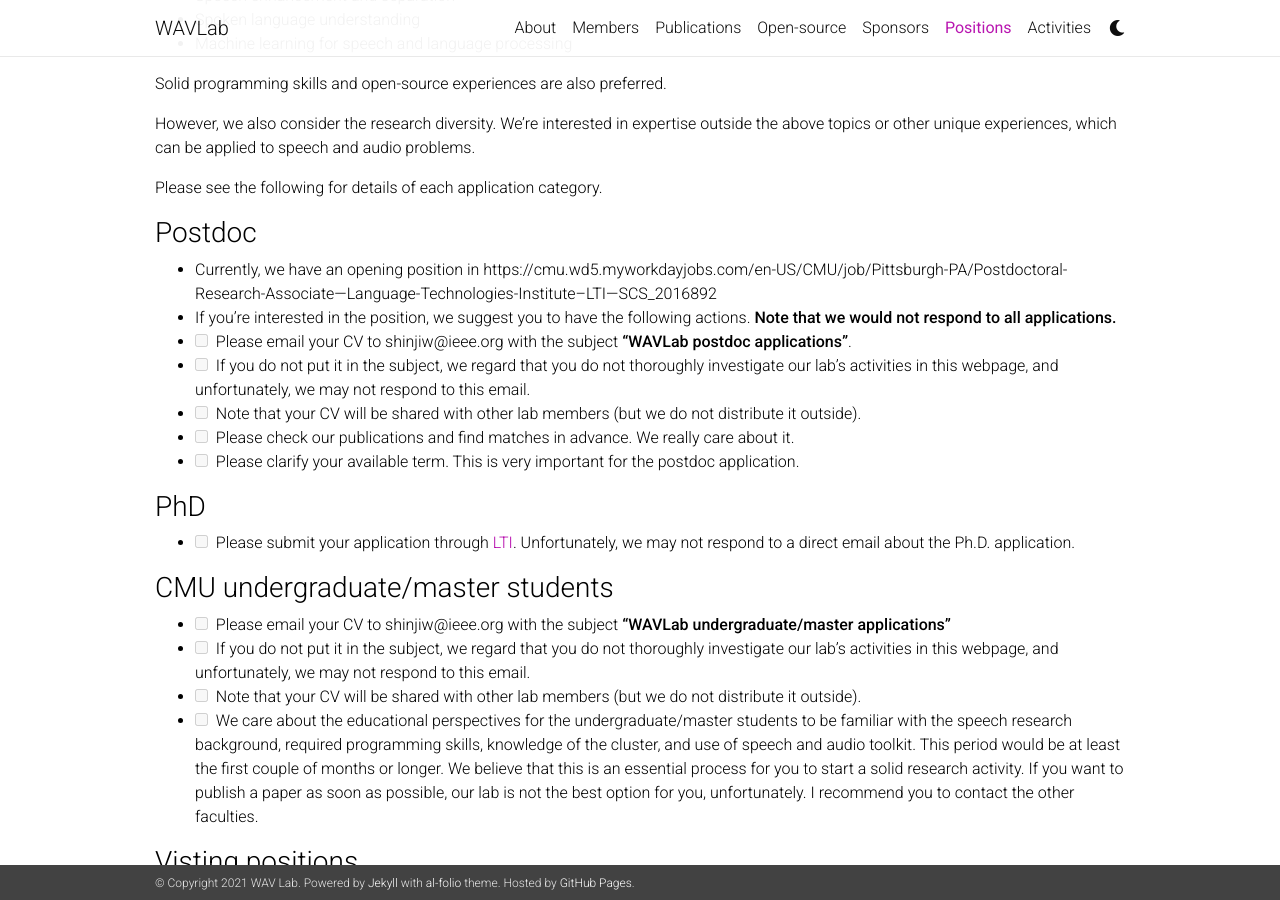
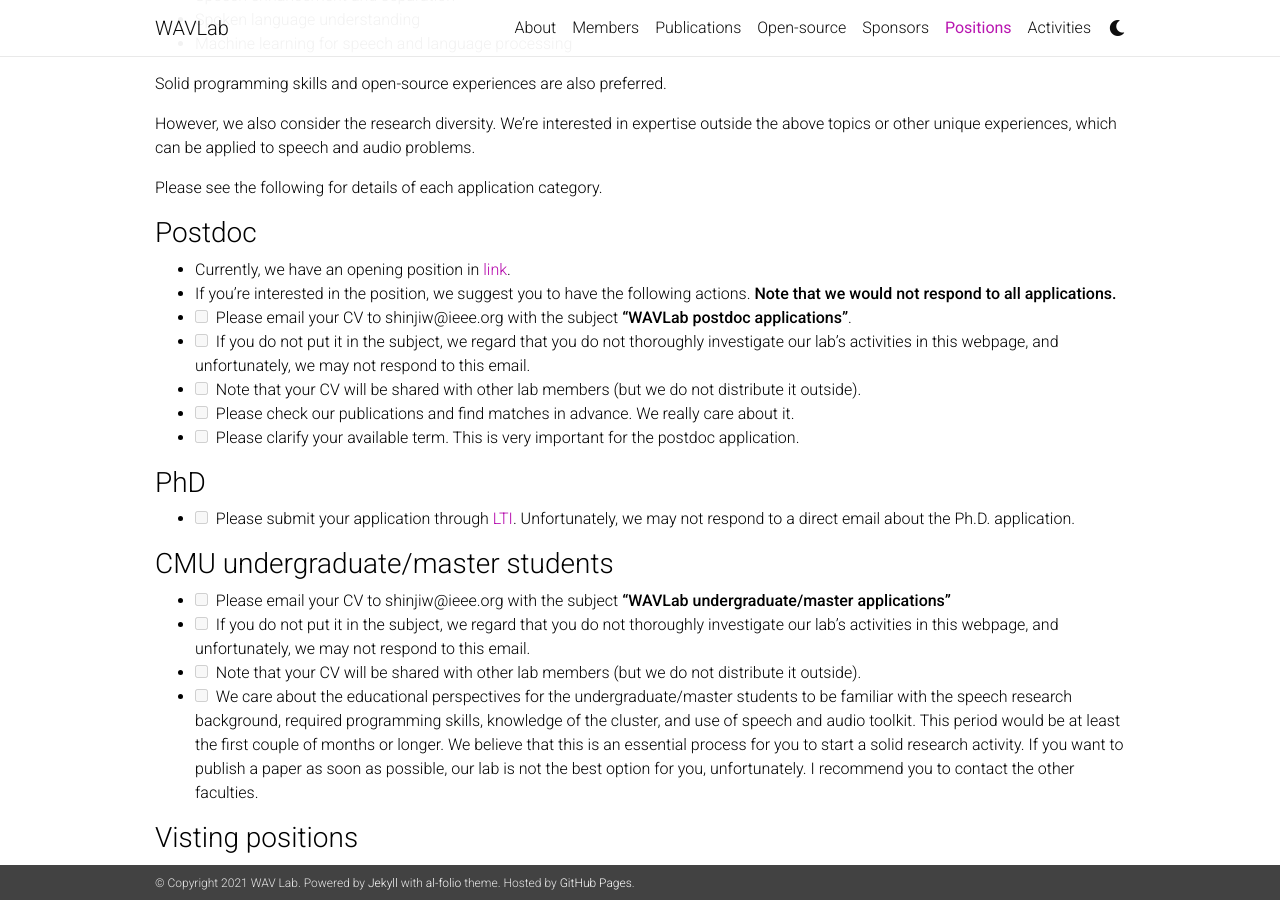
Before and after one commit to shinjiwlab/shinjiwlab.github.io, a Jekyll site: the page built from _pages/positions.md, in a window 1280 px wide and 900 px high, scrolled down 328 px. Built offline with Jekyll 4.4.1, drawn with Linux system fonts in a browser that asks for light colours; nearby versions of some CDN libraries; a style sheet for code colours, icons or effects is not loaded.

Commit message:
Update positions.md

```diff
--- a/_pages/positions.md
+++ b/_pages/positions.md
@@ -23,7 +23,7 @@ However, we also consider the research diversity. We're interested in expertise
 Please see the following for details of each application category.
 
 ### Postdoc
-- Currently, we have an opening position in https://cmu.wd5.myworkdayjobs.com/en-US/CMU/job/Pittsburgh-PA/Postdoctoral-Research-Associate---Language-Technologies-Institute--LTI---SCS_2016892
+- Currently, we have an opening position in [link](https://cmu.wd5.myworkdayjobs.com/en-US/CMU/job/Pittsburgh-PA/Postdoctoral-Research-Associate---Language-Technologies-Institute--LTI---SCS_2016892).
 - If you're interested in the position, we suggest you to have the following actions. **Note that we would not respond to all applications.**
 - [ ] &nbsp; Please email your CV to shinjiw@ieee.org with the subject **"WAVLab postdoc applications"**.
 - [ ] &nbsp; If you do not put it in the subject, we regard that you do not thoroughly investigate our lab's activities in this webpage, and unfortunately, we may not respond to this email.
```
